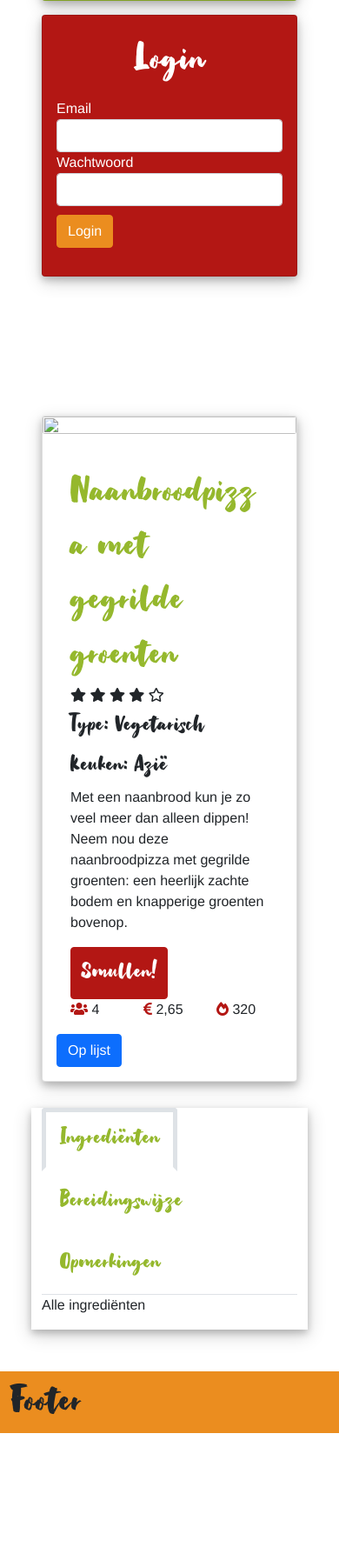
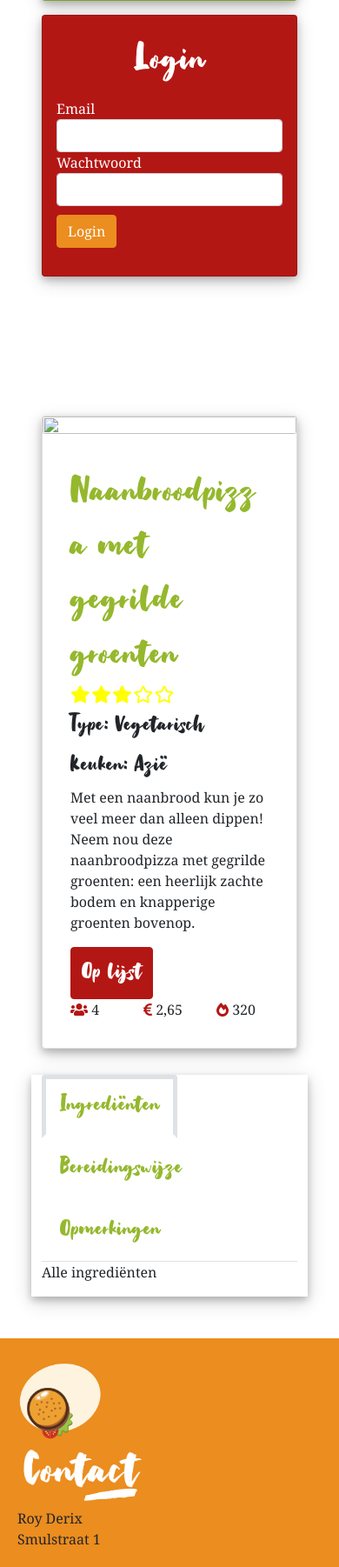
Before and after one commit to RoyDerix/Verrukkulluk, a PHP site: page /index.php?recept_id=1&action=detailpagina in a window 390 px wide. Shown: the part 956-2758 px from the top of the page at 87% size. Before the commit the page ends 2604 px from the top, so only its background shows below. Run offline with PHP 8.4, Linux system fonts and the light colour scheme; data comes from the database, SQL or seed files in the repository; data that the repository does not hold is empty.

Commit message:
Waardering sterren gemaakt

```diff
--- a/assets/css/main.css
+++ b/assets/css/main.css
@@ -44,7 +44,7 @@
 
 /** HTML / BODY **/
 html, body {
-    font-family: "Helvetica Neue", Arial, SansSerif;
+    font-family: Georgia, serif;
     font-size: 16px;
 }
 
@@ -63,3 +63,19 @@
     width: 100%;
     color: #FFF;
 }
+
+.fa-star {
+    font-size: 20px;
+    color: #FF0;
+    width: 20px;
+}
+
+.fa-star:hover:not(.hpstar) {
+    font-weight: bold;
+    color: rgb(255, 230, 0);
+    cursor: pointer;
+}
+
+.red {
+    color: #FF0;
+}
--- a/index.php
+++ b/index.php
@@ -10,8 +10,6 @@
 /// VOOR DEVELOPMENT:
 $twig = new \Twig\Environment($loader, ["debug" => true ]);
 $twig->addExtension(new \Twig\Extension\DebugExtension());
-
-
 
 require_once("lib/database.php");
 require_once("lib/artikel.php");
@@ -34,6 +32,7 @@
 $recept_id = isset($_GET['recept_id']) ? $_GET['recept_id'] : "";
 $gebruiker_id = isset($_GET['gebruiker_id']) ? $_GET['gebruiker_id'] : "";
 $action = isset($_GET['action']) ? $_GET['action'] : "homepage";
+$template = "";
 
 switch($action) {
 
@@ -71,9 +70,13 @@
 
     //score geven
     case('score_geven'):
-        $score = $_POST['score'];
+        $score = $_POST['rating'];
         $recept_info->gevenScore($recept_id, $score);
-        $data = $recept->ophalenRecept($gebruiker_id, $recept_id);
+        if (isset($_POST['rating'])) {
+            $score = $_POST['rating'];
+            echo "score aangekomen: ";
+            echo $score;
+        }
         break;
 
     //zoeken
@@ -91,8 +94,10 @@
 
 /// Onderstaande code schrijf je idealiter in een layout klasse of iets dergelijks
 /// Juiste template laden, in dit geval "homepage"
-$template = $twig->load($template);
+if($template) {
+    $template = $twig->load($template);
 
 
-/// En tonen die handel!
-echo $template->render(["title" => $title, "data" => $data]);
+    /// En tonen die handel!
+    echo $template->render(["title" => $title, "data" => $data]);
+}
--- a/templates/detail.html.twig
+++ b/templates/detail.html.twig
@@ -25,6 +25,33 @@
 
     {% for record in data %}
 
+        <script>
+            $(document).ready( function() {
+
+                $(".fa-star").click(function() {
+                    var value = $(this).attr("data-value");
+                    $('.fa-star').each((index, elem) => {
+                        $(elem).removeClass("fas");
+                        $(elem).addClass("far");
+                        var itemValue = $(elem).attr('data-value');
+                        if(itemValue <= value) {
+                            $(elem).removeClass("far");
+                            $(elem).addClass("fas");
+                        }
+                    })
+                    $.ajax({
+                        url: "index.php?action=score_geven&recept_id={{record.id}}",
+                        method: "POST",
+                        data: {rating: value},
+                        success: function(response) {
+                        console.log(response);
+                        }
+                    })
+                })
+
+            });
+        </script>
+
         <div class="card">
             <div class="row no-gutters">
                 <div class="col-md-5">
@@ -40,11 +67,13 @@
                                     </h1>
                                 </div>
                                 <div class="col-lg-4">
-                                <i class="fas fa-star"></i>
-                                <i class="fas fa-star"></i>
-                                <i class="fas fa-star"></i>
-                                <i class="fas fa-star"></i>
-                                <i class="far fa-star"></i>
+                                    {% for i in 1..5 %}
+                                        {% if loop.index <= record.score %}
+                                            <i class="fas fa-star" data-value="{{loop.index}}"></i>
+                                        {% else %}
+                                            <i class="far fa-star" data-value="{{loop.index}}"></i>
+                                        {% endif %}
+                                    {% endfor %}
                                 </div>
                             </div>
                             <div class="row">
@@ -60,11 +89,11 @@
                             </p>
                             <div class="row">
                                 <div class="col-lg-5">
-                                <a href="index.php?recept_id={{record.id}}&action=detailpagina"
+                                    <a href="#"
                                         class="btn btn-primary"
                                         style="background-color: var(--darker-red);
                                                 border-color: var(--darker-red);">
-                                    <h4>Smullen!</h4></a>
+                                        <h4>Op lijst</h4></a>
                                 </div>
                                 <div class="col-lg-7">
                                     <div class="row">
@@ -85,7 +114,6 @@
                                 </div>
                             </div>
                         </div>
-                        <a href="#" class="btn btn-primary">Op lijst</a>
                     </div>
                 </div>
             </div>
--- a/templates/main.html.twig
+++ b/templates/main.html.twig
@@ -7,11 +7,12 @@
     <link rel="stylesheet" type="text/css" href="assets/bootstrap/css/bootstrap.css" />
     <link rel="stylesheet" type="text/css" href="assets/css/fonts.css" />
     <link rel="stylesheet" type="text/css" href="assets/css/fontawesome.css" />
-
     <link rel="stylesheet" type="text/css" href="assets/css/main.css" />
+    <script type="text/javascript" language="javascript" src="assets/jquery/jquery.js"></script>
 
 </html>
 <body>
+
     <div class="container-fluid">
 
         <div class="row">
@@ -30,17 +31,21 @@
             </div>
         </div>
 
-
         <div class="row">
-            <div class="col-md-12" style="background-color: var(--darker-orange)">
-                <h1>Footer</h1>
+            <div style="background-color: var(--darker-orange); padding: 20px;">
+                <div class="col-md-2">
+                    <img src="assets/img/verrukkulluk-pay-off.png" style="width: 100px"/>
+                </div>
+                <div class="col-md-10">
+                    <img src="assets/img/verrukkulluk-contact.png" style="width: 150px"/>
+                    <div>Roy Derix</div>
+                    <div>Smulstraat 1</div>
+                </div>
             </div>
         </div>
 
-
     </div>
 
-    <script type="text/javascript" language="javascript" src="assets/jquery/jquery.js"></script>
     <script type="text/javascript" language="javascript" src="assets/bootstrap/js/bootstrap.js"></script>
 
 </body>
```
Also changed, not shown: assets/css/stars.css (deleted, +0 -14 lines), lib/ajax-scores.php (deleted, +0 -8 lines), templates/homepage.html.twig (+8 -6 lines), templates/score.html.twig (deleted, +0 -46 lines). Lines whose indentation alone changed are shown as unchanged.
